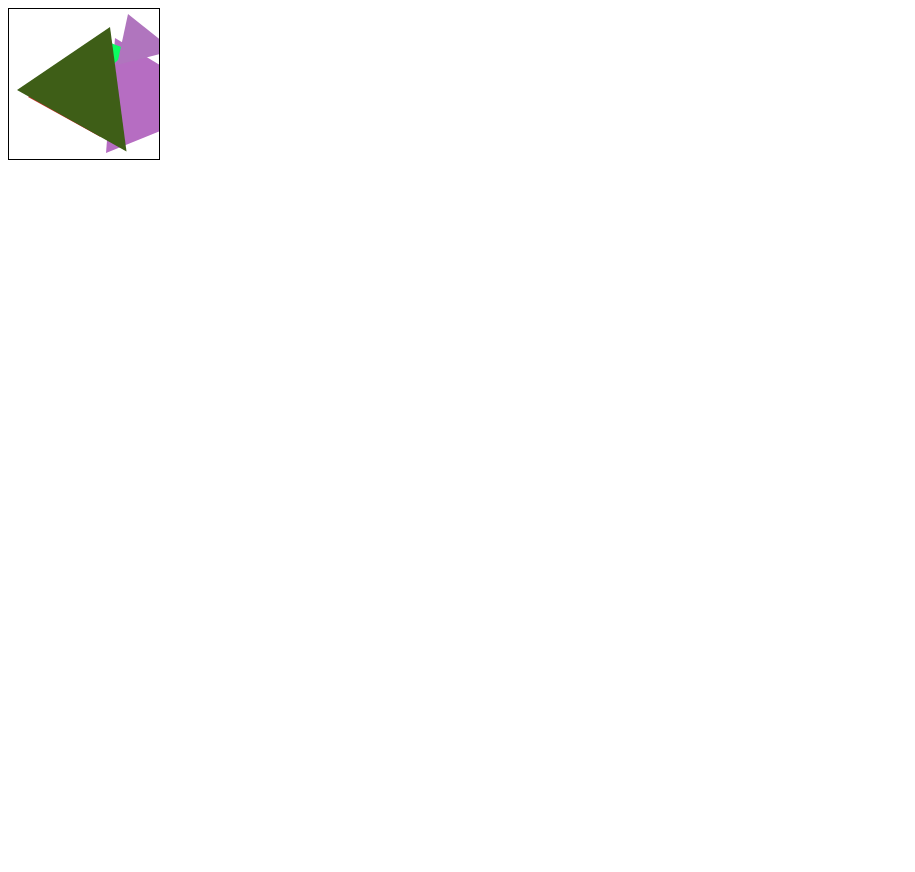
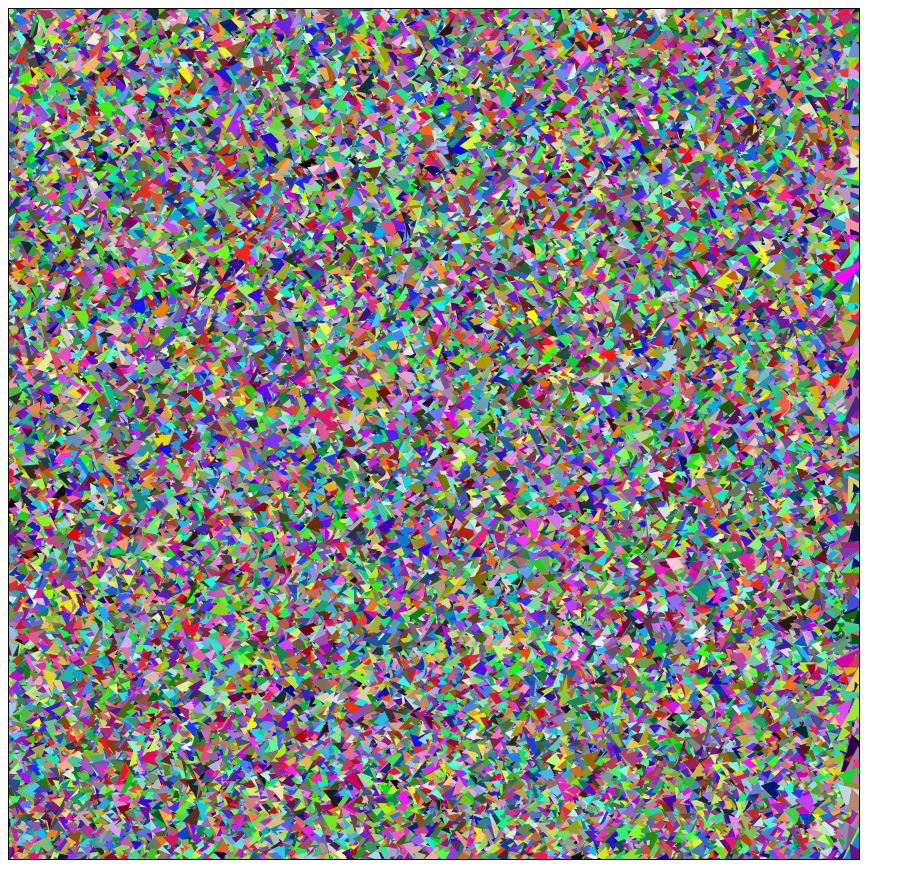
Before and after one commit to Juicedi/random-image-generator, a plain HTML site: page index.html in a window 1280 px wide. Shown: the whole page, without its empty margins (0-915 px from the left). Before the commit the page ends 800 px from the top, so only its background shows below. Drawn offline with Linux system fonts and the light colour scheme.

Commit message:
Add pattern generator

```diff
--- a/index.html
+++ b/index.html
@@ -7,8 +7,9 @@
     <style>
       canvas { border: 1px solid black; }
     </style>
+    <script src="rectGenerator.js"></script>
     <script src="triGenerator.js"></script>
-    <script src="rectGenerator.js"></script>
+    <script src="triPatternGenerator.js"></script>
   </head>
   <body>
     <canvas id="canvasElement" width="150" height="150"></canvas>
--- a/main.js
+++ b/main.js
@@ -1,4 +1,5 @@
 (function main() {
-  triGenerator(canvasElement, 5);
-  // rectGenerator(canvasElement, 10);
+  // rectGenerator(canvasElement, 40);
+  // triGenerator(canvasElement, 50);
+  triPatternGenerator(canvasElement);
 }());
--- /dev/null
+++ b/triPatternGenerator.js
@@ -0,0 +1,92 @@
+function triPatternGenerator(canvas) {
+  if (!canvas.getContext) {
+    return;
+  }
+
+  const x = 0;
+  const y = 1;
+  const canvasDimentions = [850, 850];
+  canvas.width = canvasDimentions[x]
+  canvas.height = canvasDimentions[y]
+  const ctx = canvas.getContext('2d', { alpha: false });
+  const getRandomInt = (max) => Math.floor(Math.random() * max);
+  const generateRandomColor = () => `rgb(${getRandomInt(255)}, ${getRandomInt(255)}, ${getRandomInt(255)})`;
+  const numberOfRows = 400;
+  const triangleMaxSize = 40;
+
+  const createTriangle = () => {
+    const tri = [
+      [getRandomInt(triangleMaxSize), getRandomInt(triangleMaxSize)],
+      [getRandomInt(triangleMaxSize), getRandomInt(triangleMaxSize)],
+      [0, 0]
+    ];
+
+    const [c1, c2] = tri;
+    const vector = [c2[x] - c1[x], c2[y] - c1[y]];
+    const middle = [(c1[x] + c2[x]) / 2, (c1[y] + c2[y]) / 2];
+    const perpendicularVector = [vector[y], -vector[x]]
+    const perpendicularVectorEndPoint = [perpendicularVector[x] + middle[x], perpendicularVector[y] + middle[y]];
+    tri[2] = perpendicularVectorEndPoint;
+    return tri;
+  };
+
+  const triangleCenter = (triangle) => [
+    (triangle[0][x] + triangle[1][x] + triangle[2][x]) / 3,
+    (triangle[0][y] + triangle[1][y] + triangle[2][y]) / 3
+  ];
+
+  const moveTriangle = (coordinates, triangle) => {
+    const center = triangleCenter(triangle);
+    const delta = [coordinates[x] - center[x], coordinates[y] - center[y]];
+    triangle[0] = [triangle[0][x] + delta[x], triangle[0][y] + delta[y]];
+    triangle[1] = [triangle[1][x] + delta[x], triangle[1][y] + delta[y]];
+    triangle[2] = [triangle[2][x] + delta[x], triangle[2][y] + delta[y]];
+    return triangle;
+  };
+
+  // This is assuming that the canvas is square
+  const numberOfTris = numberOfRows * numberOfRows;
+  const xSpacing = canvasDimentions[x] / numberOfRows;
+  const ySpacing = canvasDimentions[y] / numberOfRows;
+
+  // move triangles of the canvas edge
+  const offset = 2;
+
+  console.time('test');
+
+  for (let i = 0; i < numberOfTris; i++) {
+    const triangle = createTriangle();
+    const xCoord = (xSpacing * (Math.floor(i / numberOfRows))) + offset;
+    const yCoord = (ySpacing * (i % numberOfRows)) + offset;
+
+    moveTriangle([xCoord, yCoord], triangle);
+
+    ctx.beginPath();
+    ctx.moveTo(...triangle[0]);
+    ctx.lineTo(...triangle[1]);
+    ctx.lineTo(...triangle[2]);
+    ctx.fillStyle = generateRandomColor();
+    ctx.fill();
+
+    /*
+    // Draw a circle to each corner of the triangle
+    triangle.forEach(coordinate => {
+      ctx.beginPath();
+      ctx.arc(coordinate[x], coordinate[y], 5, 0, 2 * Math.PI);
+      ctx.closePath();
+      ctx.fillStyle = 'rgb(0,0,0)';
+      ctx.fill();
+    });
+
+    // Draw a circle to triangles center
+    const center = triangleCenter(triangle);
+    ctx.beginPath();
+    ctx.arc(center[x], center[y], 5, 0, 2 * Math.PI);
+    ctx.closePath();
+    ctx.fillStyle = `rgb(0,${255 / numberOfTris * index},0)`;
+    ctx.fill();
+    */
+  }
+
+  console.timeEnd('test');
+}
```
